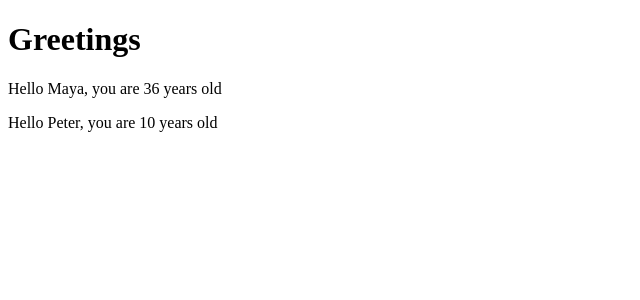
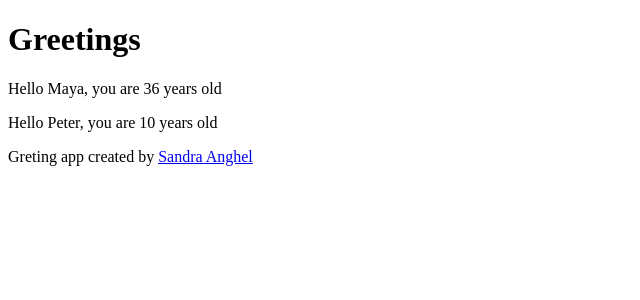
Before and after one commit to SandraAnghel/react-path-uni-helsinki, a React (Create React App) app in the folder part1/: page / in a window 1280 px wide. Shown: the top 300 px of the page, without its empty margins (0-640 px from the left). Built offline with nearby package versions, Linux system fonts and the light colour scheme.

Commit message:
Render components using React fragments

```diff
--- a/part1/src/App.js
+++ b/part1/src/App.js
@@ -8,15 +8,25 @@
   );
 };
 
+const Footer = () => {
+  return (
+    <div>
+      Greting app created by{" "}
+      <a href="https://github.com/SandraAnghel">Sandra Anghel</a>
+    </div>
+  );
+};
+
 const App = () => {
   const name = "Peter";
   const age = 10;
   return (
-    <div>
+    <>
       <h1>Greetings</h1>
       <Hello name="Maya" age={26 + 10} />
       <Hello name={name} age={age} />
-    </div>
+      <Footer />
+    </>
   );
 };
 export default App;
```
